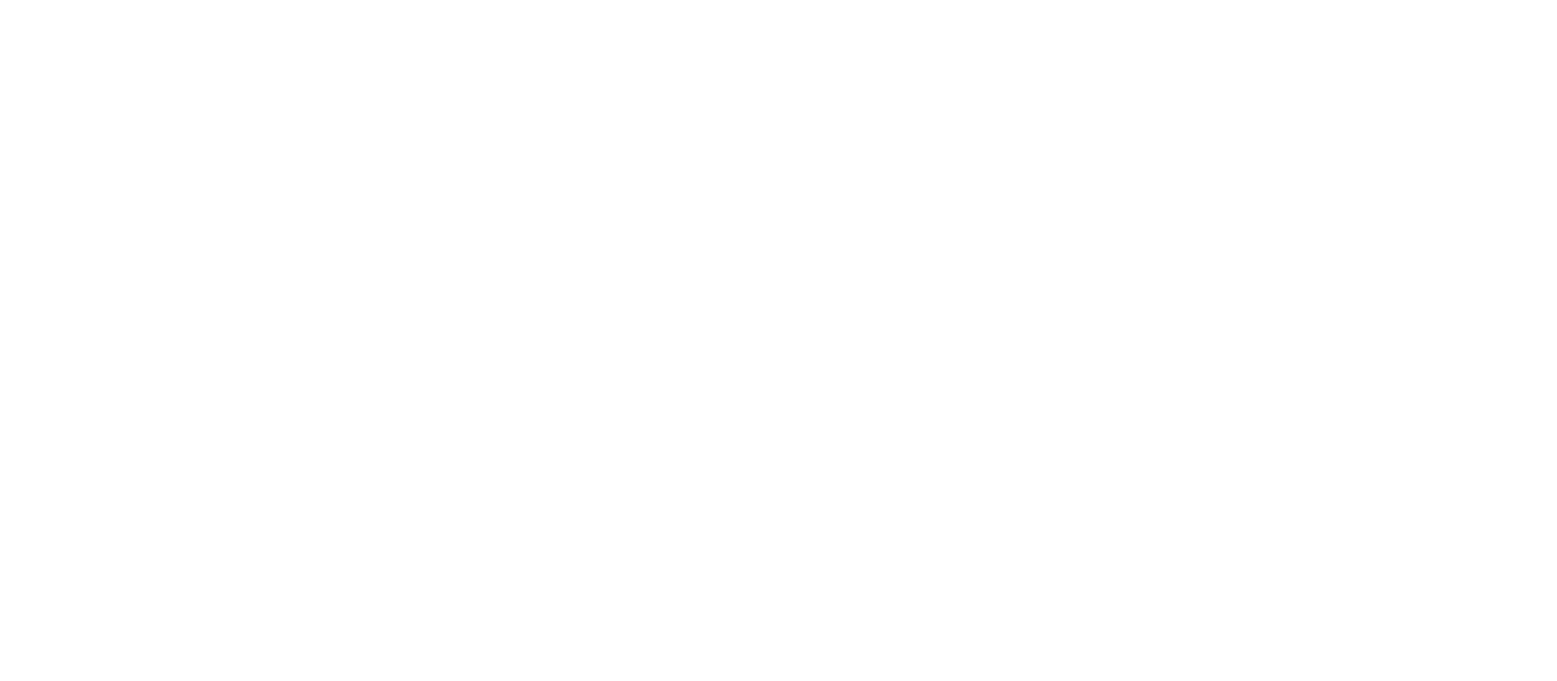
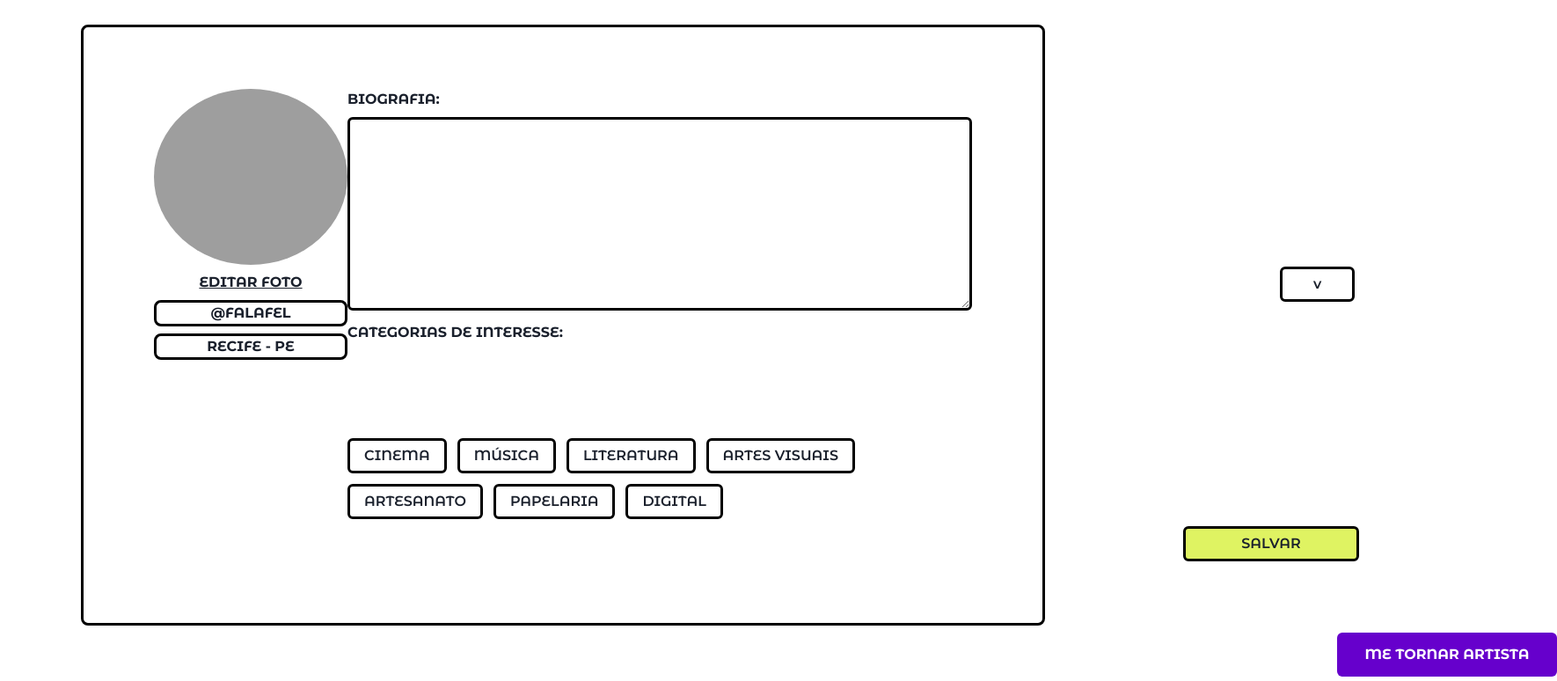
Before and after one commit to SIN-disciplina-PI3/ColabucoFrontEnd, a React (Create React App) app: page /perfilcliente in a window 1280 px wide. Before the commit this address had no page. Shown: the part 406-1180 px from the top of the page at 88% size, 1770 px wide, since content can reach past the window. Before the commit the page ends 800 px from the top, so only its background shows below. Built offline with nearby package versions, Linux system fonts and the light colour scheme; grey boxes are pictures that could not be loaded.

Commit message:
telas de perfil dos usuários e pop up de cadastro de loja

```diff
--- a/package.json
+++ b/package.json
@@ -10,6 +10,7 @@
     "@testing-library/jest-dom": "^5.17.0",
     "@testing-library/react": "^13.4.0",
     "@testing-library/user-event": "^13.5.0",
+    "formik": "^2.4.5",
     "framer-motion": "^10.16.5",
     "localforage": "^1.10.0",
     "match-sorter": "^6.3.1",
--- a/src/AppRoutes.jsx
+++ b/src/AppRoutes.jsx
@@ -6,8 +6,9 @@
 import CarrinhoDeCompras from '../src/pages/CarrinhoDeCompras';
 import ProductScreen from "./pages/ProductScreen";
 import NewProductPopUp from "./pages/NewProductPopUp";
-import Management from "./pages/Management";
 import AboutColabuco from "./pages/AboutColabuco";
+import ArtistProfile from "./pages/ArtistProfile";
+import ClientProfile from "./pages/ClientProfile";
 
 function AppRoutes(){
     return(
@@ -20,7 +21,8 @@
             <Route path="carrinho" element={<CarrinhoDeCompras />} />
             <Route path="productscreen" element= {<ProductScreen />} />
             <Route path="newproduct" element={<NewProductPopUp />} />
-            <Route path="management" element={<Management/>}></Route>
+            <Route path="perfilartista" element={<ArtistProfile/>}></Route>
+            <Route path="perfilcliente" element={<ClientProfile/>}></Route>
         </Routes>
     );
 }
--- a/src/components/ArtistRegister.jsx
+++ b/src/components/ArtistRegister.jsx
@@ -12,10 +12,12 @@
   Button,
   InputGroup,
   InputRightElement,
+  Center,
+  CloseButton
 } from "@chakra-ui/react";
 import { useState } from "react";
 
-function ArtistRegister() {
+function ArtistRegister({nextPopup, onClose}) {
   const [show, setShow] = useState(false);
   const [password, setPassword] = useState("");
   const [passwordValid, setPasswordValid] = useState(false);
@@ -77,8 +79,13 @@
   }
 
   return (
-    <Stack>
+    <Center position={'absolute'} top={'50%'} left={'50%'} transform={'translate(-50%, -35%)'} h={'150vh'}>
+
+      <Stack bgColor={'white'} w={'1000px'}>
         <Box textAlign="center" border="4px" bg={"#FFFF00"} p={8}>
+          <Box position={'absolute'} left={'93%'}>
+            <CloseButton onClick={onClose}/>
+          </Box>
           <Text className="montserrat500" fontSize="4xl" fontWeight="bold">
             CADASTRAR LOJA
           </Text>
@@ -263,11 +270,12 @@
             Li e concordo com os Termos e Condições da Plataforma
           </Checkbox>
 
-        <Button display="block" color="white" bg={"#6600CC"} size="lg">
-          CADASTRAR LOJA
+          <Button onClick={nextPopup} display="block" color="white" bg={"#6600CC"} size="lg">
+            PROSSEGUIR
           </Button>
         </FormControl>
       </Stack>
+    </Center>
   );
 }
 
--- a/src/components/ArtistRegister2.jsx
+++ b/src/components/ArtistRegister2.jsx
@@ -12,13 +12,19 @@
   Grid,
   GridItem,
   Center,
+  CloseButton,
+  Link
 } from "@chakra-ui/react";
 import "../styles/artistregistercss.css";
 import imagem from "../assets/vetor-ArtistRegister2.svg";
-function ArtistRegister2() {
+function ArtistRegister2({onClose, createStorage}) {
   return (
-    <Stack>
+    <Center position={'absolute'} top={'50%'} left={'50%'} transform={'translate(-50%, -35%)'} h={'150vh'}>
+      <Stack bgColor={'white'}>
         <Box textAlign="center" border="4px" bg={"#FFFF00"} p={8}>
+          <Box position={'absolute'} left={'93%'}>
+            <CloseButton onClick={onClose}/>
+          </Box>
           <Text className="montserrat500" fontSize="4xl" fontWeight="bold">
             CADASTRAR LOJA
           </Text>
@@ -26,7 +32,7 @@
             Venda seus produtos e crie conexões em um lugar só
           </Text>
         </Box>
-      <form>
+        <form onSubmit={createStorage}>
           <FormControl
             className="montserrat500"
             paddingY={8}
@@ -120,20 +126,22 @@
               </GridItem>
             </Grid>
             <Center paddingY={8} paddingX={32}>
-            <Button
+              <Link
                 display="block"
                 color="white"
                 bg={"#6600CC"}
                 size="lg"
                 borderWidth="3px"
                 borderColor={"#000000"}
+                href="perfilartista"
               >
-              Criar Loja
-            </Button>
+                  CRIAR LOJA
+              </Link>
             </Center>
           </FormControl>
         </form>
       </Stack>
+    </Center>
   );
 }
 export default ArtistRegister2;
--- a/src/components/ProfileInformations.jsx
+++ b/src/components/ProfileInformations.jsx
@@ -1,16 +1,31 @@
-import { Box, Button, Grid, Image, Text, Flex } from "@chakra-ui/react";
-import artistPicture from '../assets/artistpicture.png';
+import { Box, Button, Grid, Image, Text, Flex, Link, Center, Stack, Textarea } from "@chakra-ui/react";
+import CategoriesFilter from "./productfilters/CategoriesFilter";
 
 function ProfileInformations(){
     return(
-        <Box w={'100%'} p={'30px 92px'}>
+        <Box fontWeight={'700'}>
             <Flex className="borda" bgColor={'#DFF362'} h={'106.98px'} p={'41px 40px'} align={'center'} mb={'30px'}>
                 <Text fontWeight={'800'} fontSize={'34px'}>INFORMAÇÕES DO PERFIL</Text>
             </Flex>
-            <Grid className="borda" p={'70px 80px'}>
-                <Box>
-                    <Image src=""/>
-                </Box>
+            <Grid className="borda" p={'70px 80px'} templateColumns={'auto auto'}>
+                <Stack w={'220px'}>
+                    <Image src="https://images.uncyc.org/pt/thumb/d/db/Ednaldo.jpg/300px-Ednaldo.jpg" w={'220px'} h={'200px'} borderRadius={'100%'}/>
+                    <Center>
+                        <Link textDecor={'underline'} className="fw7">EDITAR FOTO</Link>
+                    </Center>
+                    <Center className="borda">@FALAFEL</Center>
+                    <Center className="borda">RECIFE - PE</Center>
+                </Stack>
+                <Stack>
+                    <Text>BIOGRAFIA:</Text>
+                    <Box mb={'-35px'}>
+                        <Textarea border={'solid black 3px'} h={'220px'}></Textarea>
+                        <Button position={'relative'} top={'-50px'} left={'1060px'} w={'85px'} bgColor={'transparent'} className="borda">v</Button>
+                    </Box>
+                    <Text>CATEGORIAS DE INTERESSE:</Text>
+                    <CategoriesFilter></CategoriesFilter>
+                    <Button className="borda" bgColor={'#DFF362'} w={'200px'} position={'relative'} left={'950px'}>SALVAR</Button>
+                </Stack>
             </Grid>
         </Box>
     );
--- a/src/pages/Management.jsx
+++ b/src/pages/ArtistProfile.jsx
@@ -5,17 +5,17 @@
 
 import '../styles/global-styles.css';
 
-function Management(){
+function ArtistProfile(){
     return(
         <Box>
             <Navbar/>
             <Center className="fw7 borda" h={'105.01px'} bgColor={'#6600CC'} color={'white'} fontSize={'25px'}>GESTÃO DE LOJA</Center>
 
-            <Box>
+            <Box w={'100%'} p={'30px 92px'}>
                 <ProfileInformations/>
             </Box>
         </Box>
     );
 }
 
-export default Management;
+export default ArtistProfile;
--- /dev/null
+++ b/src/pages/ClientProfile.jsx
@@ -0,0 +1,53 @@
+import { useState } from "react";
+import { Box, Button, Center, Stack } from "@chakra-ui/react";
+import Navbar from "../components/Navbar";
+import ProfileInformations from "../components/ProfileInformations";
+import ArtistRegister from "../components/ArtistRegister";
+import ArtistRegister2 from "../components/ArtistRegister2";
+
+function ClientProfile(){
+    const [popup1Visible, setPopup1Visible] = useState(false);
+    const [popup2Visible, setPopup2Visible] = useState(false);
+    const [isBlurred, setIsBlurred] = useState(false);
+
+    const handleOpenPopup1 = () => {
+        setPopup1Visible(true);
+        setIsBlurred(true);
+    };
+
+    const handleNextPopup = () => {
+        setPopup1Visible(false);
+        setPopup2Visible(true);
+    }
+
+    const handleClosePopup1 = () => {
+        setPopup1Visible(false);
+        setIsBlurred(false);
+    };
+
+    const handleClosePopup2 = () => {
+        setPopup2Visible(false);
+        setIsBlurred(false);
+    };
+
+    const handleCreateStorage = () => {
+
+    }
+
+    return(
+        <Box>
+            <Navbar/>
+            <Center className="fw7 borda" h={'105.01px'} bgColor={'#6600CC'} color={'white'} fontSize={'25px'}>PERFIL</Center>
+            <Stack w={'100%'} p={'30px 92px'}>
+                <ProfileInformations/>
+                <Button onClick={handleOpenPopup1} bgColor={'#6600CC'} color={'white'} fontWeight={'700'} h={'50px'} w={'250px'} position={'relative'} left={'1428px'}>ME TORNAR ARTISTA</Button>
+                <Box>
+                    {popup1Visible && <ArtistRegister nextPopup={handleNextPopup} onClose={handleClosePopup1}/>}
+                    {popup2Visible && <ArtistRegister2 createStorage={handleCreateStorage} onClose={handleClosePopup2}/>}
+                </Box>
+            </Stack>
+        </Box>
+    );
+}
+
+export default ClientProfile;
```
Also changed, not shown: 2 other files (tests, documents, lock files or other folders). Lines whose indentation alone changed are shown as unchanged.
